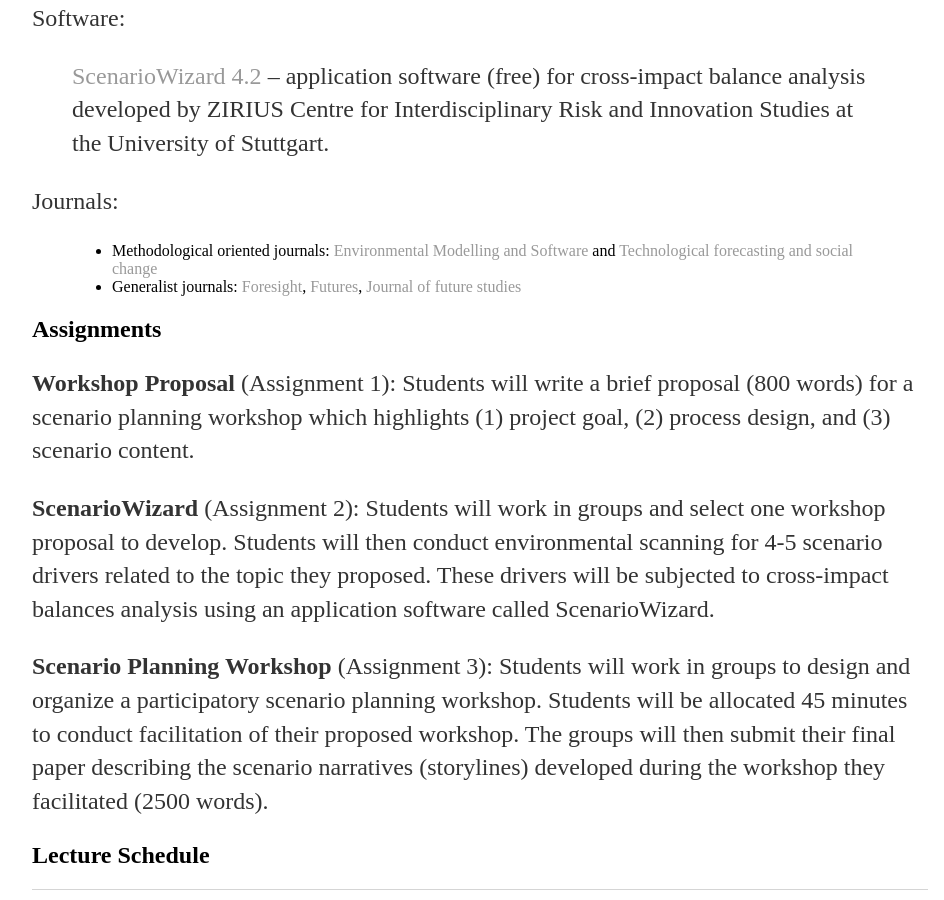
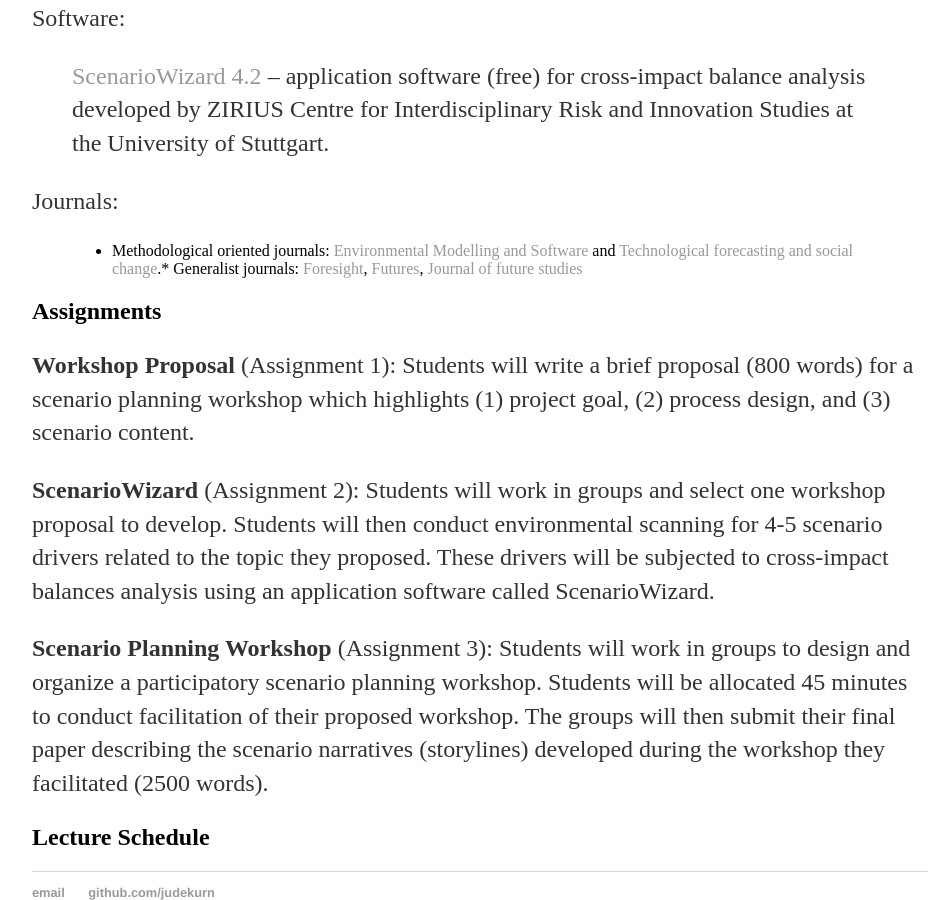
Before and after one commit to judekurn/judekurn.github.io, a Jekyll site: the page built from docs/teaching/scenario_planning.md, in a window 1280 px wide and 900 px high, scrolled down 1449 px. Shown: the whole window, without its empty margins (160-1104 px from the left). Built offline with Jekyll 4.4.1, drawn with Linux system fonts in a browser that asks for light colours; our own code applies the rules of GitHub Pages for plain Markdown files.

```diff
--- a/docs/teaching/scenario_planning.md
+++ b/docs/teaching/scenario_planning.md
@@ -27,8 +27,7 @@ Software:
 >[ScenarioWizard 4.2](http://www.cross-impact.de/english/CIB_e_ScW.htm) – application software (free) for cross-impact balance analysis developed by ZIRIUS Centre for Interdisciplinary Risk and Innovation Studies at the University of Stuttgart.
 
 Journals:
->* Methodological oriented journals: [Environmental Modelling and Software](https://www.journals.elsevier.com/environmental-modelling-and-software) and [Technological forecasting and social change](https://www.journals.elsevier.com/technological-forecasting-and-social-change/)
-* Generalist journals: [Foresight](http://www.emeraldinsight.com/loi/fs), [Futures](https://www.journals.elsevier.com/futures), [Journal of future studies](http://jfsdigital.org/)
+>* Methodological oriented journals: [Environmental Modelling and Software](https://www.journals.elsevier.com/environmental-modelling-and-software) and [Technological forecasting and social change](https://www.journals.elsevier.com/technological-forecasting-and-social-change/).* Generalist journals: [Foresight](http://www.emeraldinsight.com/loi/fs), [Futures](https://www.journals.elsevier.com/futures), [Journal of future studies](http://jfsdigital.org/)
 
 ## Assignments
 **Workshop Proposal** (Assignment 1): Students will write a brief proposal (800 words) for a scenario planning workshop which highlights (1) project goal, (2) process design, and (3) scenario content.
```
